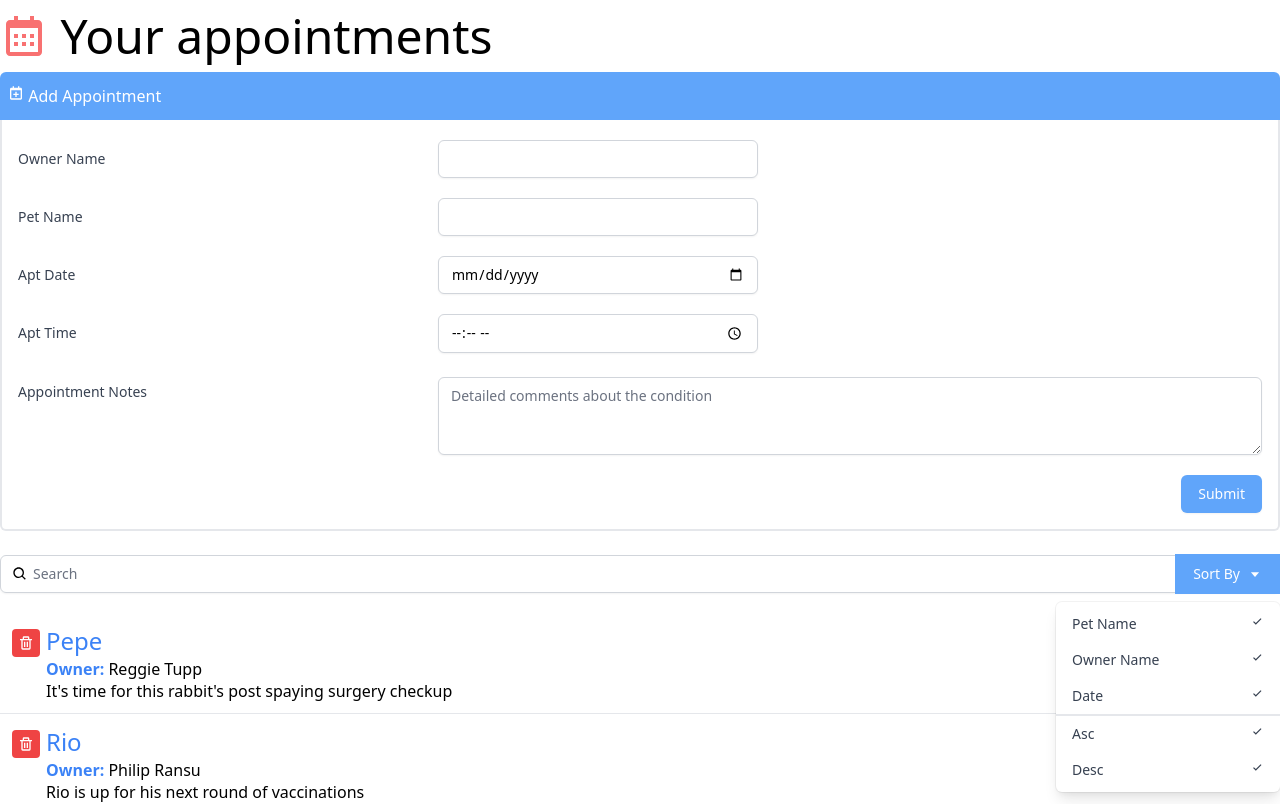
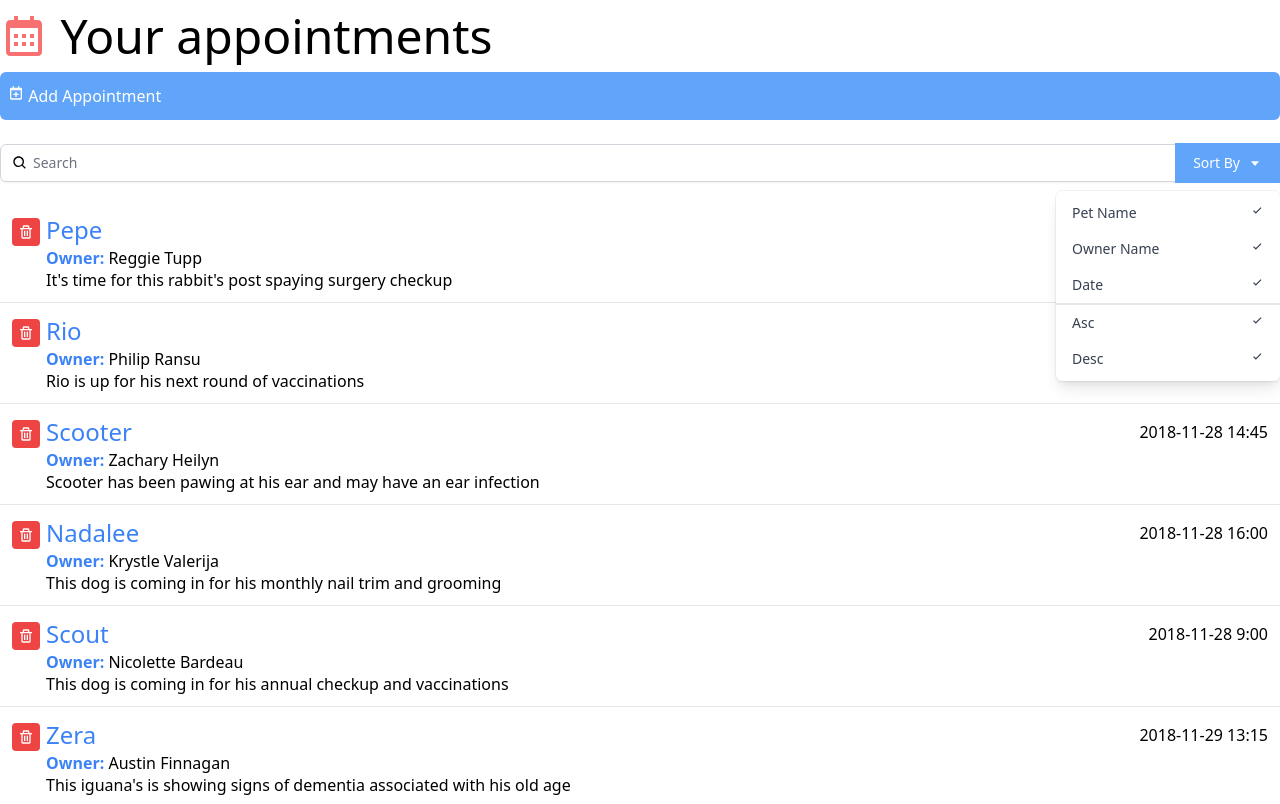
Before and after one commit to manubell/react-interface, a React (Create React App) app: page / in a window 1280 px wide. Shown: the top 804 px of the page. Built offline with nearby package versions, Linux system fonts and the light colour scheme.

Commit message:
passing data + using state on form

```diff
--- a/src/App.js
+++ b/src/App.js
@@ -1,7 +1,8 @@
-import {BiCalendar, BiTrash} from "react-icons/bi";
+import {BiCalendar} from "react-icons/bi";
 import Search from "./components/Search";
 import AddAppointment from "./components/AddAppointment";
 import appointmentList from "./data.json"
+import AppointmentInfo from "./components/AppointmentInfo";
 
 function App() {
   return (
@@ -15,19 +16,7 @@
 
       <ul className="divide-y divide-gray-200">
         {appointmentList.map(appointment => (
-          <li className="px-3 py-3 flex items-start">
-            <button type="button"
-                    className="p-1.5 mr-1.5 mt-1 rounded text-white bg-red-500 hover:bg-yellow-700 focus:outline-none focus:ring-2 focus:ring-offset-2 focus:ring-blue-500">
-              <BiTrash /></button>
-            <div className="flex-grow">
-              <div className="flex items-center">
-                <span className="flex-none font-medium text-2xl text-blue-500">{appointment.petName}</span>
-                <span className="flex-grow text-right">{appointment.aptDate}</span>
-              </div>
-              <div><b className="font-bold text-blue-500">Owner:</b> {appointment.ownerName}</div>
-              <div className="leading-tight">{appointment.aptNotes}</div>
-            </div>
-          </li>
+          <AppointmentInfo key={appointment.id} appointment={appointment}/>
         ))}
       </ul>
     </div>
--- a/src/components/AddAppointment.js
+++ b/src/components/AddAppointment.js
@@ -1,11 +1,18 @@
 import {BiCalendarPlus} from "react-icons/bi";
+import {useState} from "react";
 
 const AddAppointment = () => {
+  let [toggleForm, setToggleForm] = useState(false);
+
   return (
     <div>
-      <button className="bg-blue-400 text-white px-2 py-3 w-full text-left rounded-t-md">
+      <button onClick={() => {setToggleForm(!toggleForm)}}
+              className={`bg-blue-400 text-white px-2 py-3 w-full text-left rounded-t-md
+              ${toggleForm ? 'rounded-t-md' : 'rounded-md'}`}>
         <div><BiCalendarPlus className="inline-block align-text-top"/> Add Appointment</div>
       </button>
+      {
+        toggleForm &&
         <div className="border-r-2 border-b-2 border-l-2 border-light-blue-500 rounded-b-md pl-4 pr-4 pb-4">
           <div className="sm:grid sm:grid-cols-3 sm:gap-4 sm:items-start  sm:pt-5">
             <label htmlFor="ownerName" className="block text-sm font-medium text-gray-700 sm:mt-px sm:pt-2">
@@ -68,6 +75,7 @@
             </div>
           </div>
         </div>
+      }
     </div>
   )
 }
--- /dev/null
+++ b/src/components/AppointmentInfo.js
@@ -0,0 +1,21 @@
+import {BiTrash} from "react-icons/bi";
+
+const AppointmentInfo = ({appointment}) => {
+  return (
+    <li className="px-3 py-3 flex items-start">
+      <button type="button"
+              className="p-1.5 mr-1.5 mt-1 rounded text-white bg-red-500 hover:bg-yellow-700 focus:outline-none focus:ring-2 focus:ring-offset-2 focus:ring-blue-500">
+        <BiTrash /></button>
+      <div className="flex-grow">
+        <div className="flex items-center">
+          <span className="flex-none font-medium text-2xl text-blue-500">{appointment.petName}</span>
+          <span className="flex-grow text-right">{appointment.aptDate}</span>
+        </div>
+        <div><b className="font-bold text-blue-500">Owner:</b> {appointment.ownerName}</div>
+        <div className="leading-tight">{appointment.aptNotes}</div>
+      </div>
+    </li>
+  )
+}
+
+export default AppointmentInfo
```
Lines whose indentation alone changed are shown as unchanged.
